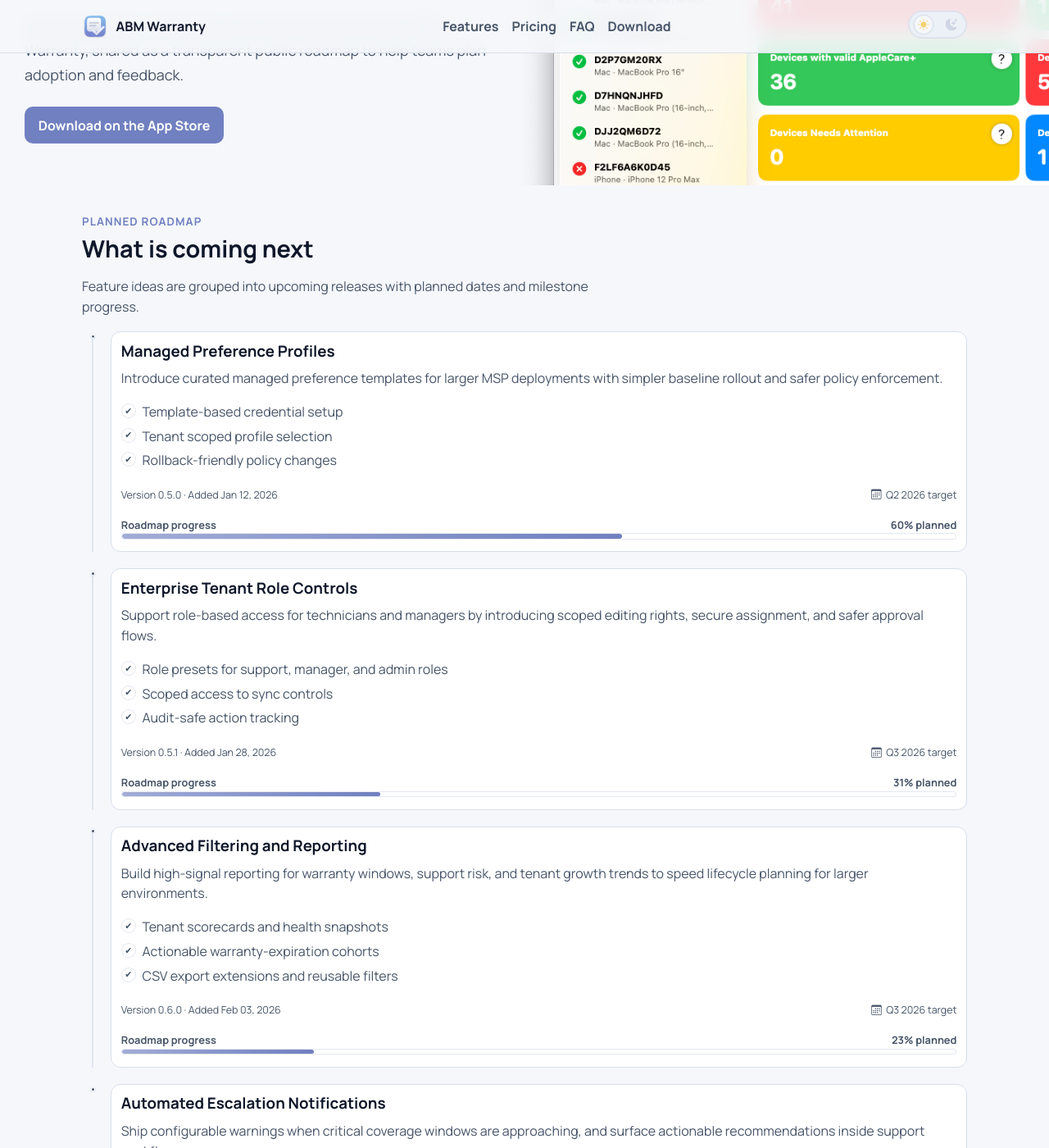
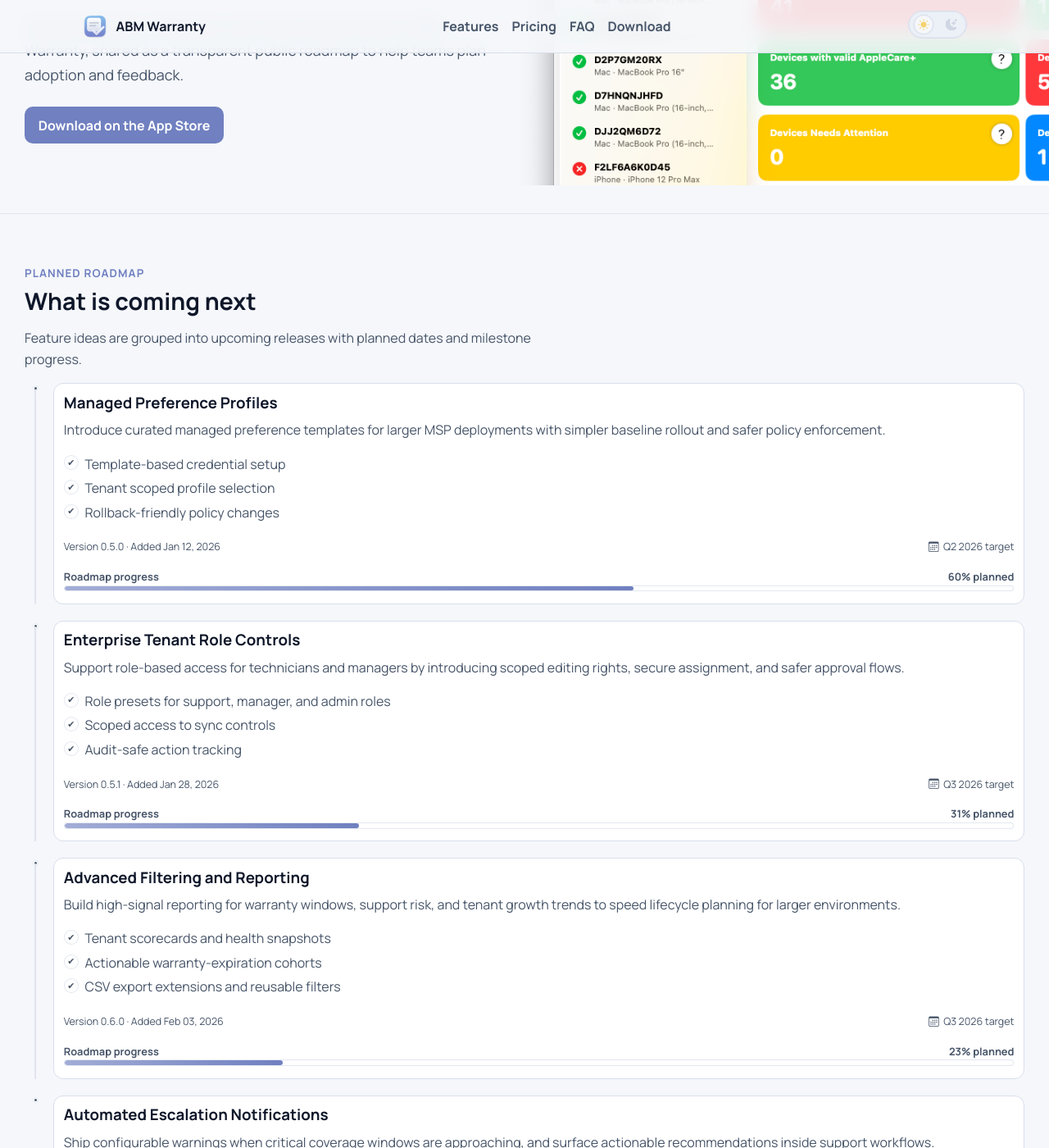
Before and after one commit to jonbrown21/abmwarranty, a Jekyll site: the page built from roadmap.md, in a window 1280 px wide and 1400 px high, scrolled down 481 px. Shown: the whole window at 82% size. Built offline with Jekyll 4.4.1, drawn with Linux system fonts in a browser that asks for light colours; some of the changed text lies outside the part shown.

Commit message:
fix: align roadmap hero and add missing faq on roadmap page

```diff
--- a/assets/css/main.css
+++ b/assets/css/main.css
@@ -442,6 +442,27 @@ html[data-theme='dark'] .theme-icon-light { color: #9ca9c0; opacity: 0.35; }
   padding-bottom: 0;
 }
 
+.hero-band + #roadmap::before {
+  content: "";
+  display: block;
+  width: 100vw;
+  height: 1px;
+  background: color-mix(in srgb, var(--border) 72%, transparent);
+  margin-left: 50%;
+  transform: translateX(-50%);
+  margin-top: 0;
+  margin-bottom: 1.8rem;
+}
+
+.hero-band + #roadmap .eyebrow {
+  margin-top: 1.9rem;
+}
+
+.hero-band + #roadmap .abm-container {
+  padding-top: 0.2rem;
+  padding-bottom: 1.8rem;
+}
+
 .hero-band + #features::before {
   content: "";
   display: block;
@@ -461,6 +482,19 @@ html[data-theme='dark'] .theme-icon-light { color: #9ca9c0; opacity: 0.35; }
 .hero-band + #features .abm-container {
   padding-top: 1rem;
   padding-bottom: 1.8rem;
+}
+
+#roadmap .abm-container,
+#faq .abm-container {
+  width: min(1220px, 100% - 1.5rem);
+}
+
+#roadmap + #pricing {
+  border-top: 1px solid color-mix(in srgb, var(--border) 72%, transparent);
+}
+
+#roadmap + #pricing .abm-container {
+  padding-top: 2.6rem;
 }
 
 .changelog-timeline {
--- a/roadmap.md
+++ b/roadmap.md
@@ -43,3 +43,5 @@ permalink: /roadmap/
 {% include sections/pricing.html %}
 
 {% include sections/newsletter.html %}
+
+{% include sections/faq.html %}
```
